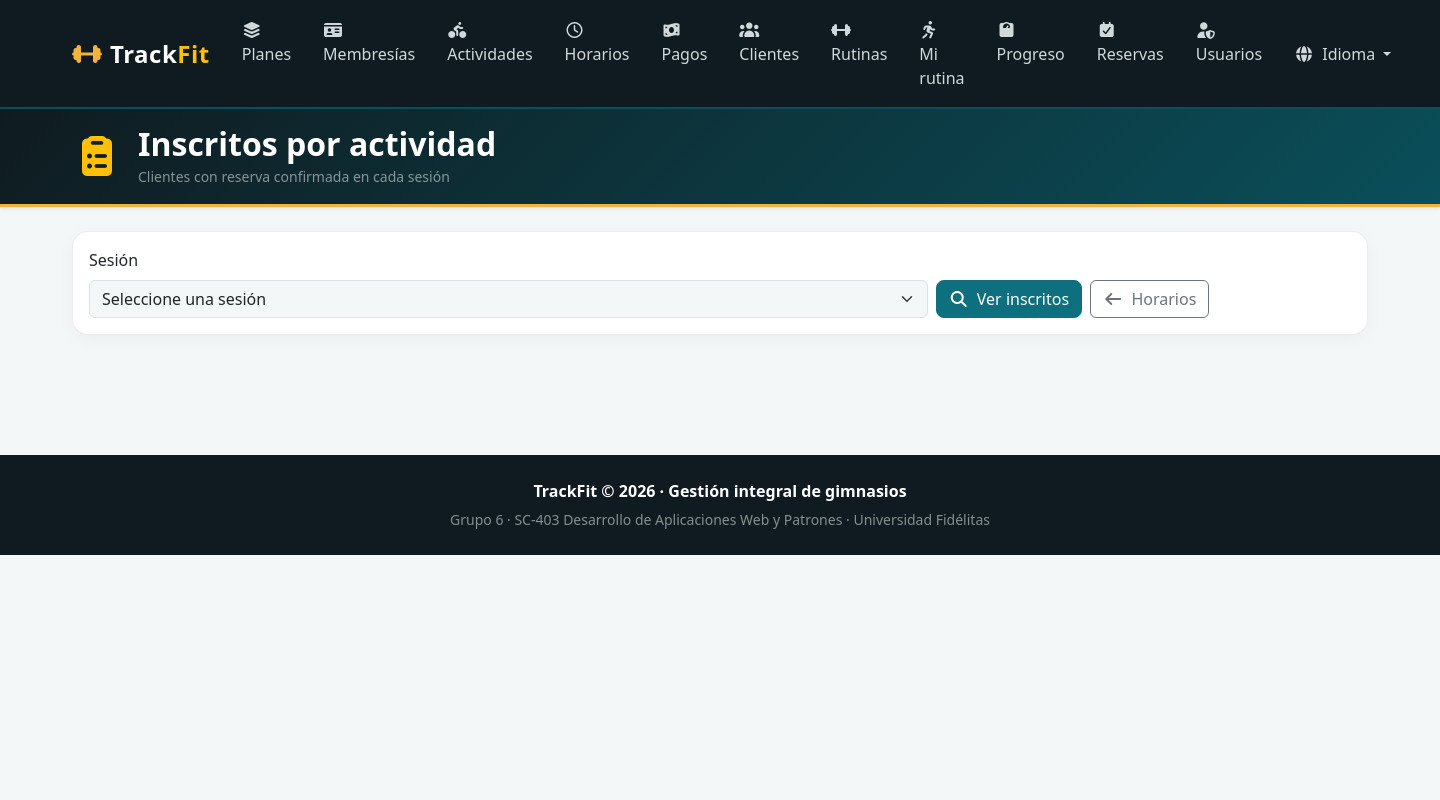
After one commit to Daniels2405/TrackFit, a Spring Boot app: page /reserva/inscritos in a window 1440 px wide. The commit adds this page. Run offline with Spring Boot 4, Linux system fonts and the light colour scheme; data comes from the database, SQL or seed files in the repository; some libraries are stand-ins or nearby versions.

Commit message:
HU14: consultar inscritos en una actividad
- Nueva pantalla /reserva/inscritos con selector de sesión
- Muestra la actividad, fecha, hora, entrenador y ocupación del cupo
- Lista de clientes con reserva confirmada (nombre, cédula, correo, teléfono)
- Botón Ver inscritos en el listado de horarios
- Textos en español e inglés

```diff
--- a/src/main/java/com/TrackFit/controller/ReservaController.java
+++ b/src/main/java/com/TrackFit/controller/ReservaController.java
@@ -16,7 +16,10 @@ import org.springframework.web.servlet.mvc.support.RedirectAttributes;
 import com.TrackFit.domain.Horario;
 import com.TrackFit.domain.Reserva;
 import com.TrackFit.service.ClienteService;
+import com.TrackFit.service.HorarioService;
 import com.TrackFit.service.ReservaService;
+import java.util.ArrayList;
+import java.util.Comparator;
 import java.util.List;
 import lombok.RequiredArgsConstructor;
 
@@ -27,6 +30,7 @@ public class ReservaController {
 
     private final ReservaService reservaService;
     private final ClienteService clienteService;
+    private final HorarioService horarioService;
     private final MessageSource messageSource;
 
     // HU11: actividades disponibles para el cliente + sus reservas
@@ -72,6 +76,33 @@ public class ReservaController {
         return "redirect:/reserva/disponibles";
     }
 
+    // HU14: consultar los clientes inscritos en una sesión (horario) de una actividad
+    @GetMapping("/inscritos")
+    public String inscritos(@RequestParam(value = "idHorario", required = false) Integer idHorario,
+                            Model model) {
+
+        // Sesiones para el selector, de la más reciente a la más antigua
+        List<Horario> horarios = new ArrayList<>(horarioService.getHorarios());
+        horarios.sort(Comparator.comparing(Horario::getFecha)
+                .thenComparing(Horario::getHoraInicio)
+                .reversed());
+        model.addAttribute("horarios", horarios);
+        model.addAttribute("idHorario", idHorario);
+
+        if (idHorario != null) {
+            Horario horario = horarioService.getHorario(idHorario);
+            if (horario == null) {
+                model.addAttribute("error",
+                        messageSource.getMessage("inscritos.horario.no.existe", null, LocaleContextHolder.getLocale()));
+            } else {
+                model.addAttribute("horario", horario);
+                model.addAttribute("inscritos", reservaService.getInscritos(idHorario));
+                model.addAttribute("disponibles", horarioService.getEspaciosDisponibles(horario));
+            }
+        }
+        return "reserva/inscritos";
+    }
+
     // HU13: el cliente cancela una reserva
     @PostMapping("/cancelar")
     public String cancelar(@RequestParam("cedula") String cedula,
--- a/src/main/java/com/TrackFit/repository/ReservaRepository.java
+++ b/src/main/java/com/TrackFit/repository/ReservaRepository.java
@@ -31,4 +31,7 @@ public interface ReservaRepository extends JpaRepository<Reserva, Integer> {
     Optional<Reserva> findByClienteCedulaAndHorarioIdHorario(String cedula, Integer idHorario);
 
     List<Reserva> findByClienteCedulaOrderByHorarioFechaAscHorarioHoraInicioAsc(String cedula);
+
+    //HU14: reservas de un horario según su estado, en el orden en que se hicieron
+    List<Reserva> findByHorarioIdHorarioAndEstadoOrderByFechaReservaAsc(Integer idHorario, String estado);
 }
--- a/src/main/java/com/TrackFit/service/ReservaService.java
+++ b/src/main/java/com/TrackFit/service/ReservaService.java
@@ -183,6 +183,12 @@ public class ReservaService {
         save(reserva);
     }
 
+    // HU14: clientes inscritos (reservas confirmadas) en un horario
+    @Transactional(readOnly = true)
+    public List<Reserva> getInscritos(Integer idHorario) {
+        return reservaRepository.findByHorarioIdHorarioAndEstadoOrderByFechaReservaAsc(idHorario, "Confirmada");
+    }
+
     // HU13: el cliente cancela una de sus reservas confirmadas.
     // El espacio queda libre de inmediato, porque los cupos solo cuentan las reservas Confirmadas.
     @Transactional
--- a/src/main/resources/messages.properties
+++ b/src/main/resources/messages.properties
@@ -508,3 +508,19 @@ reserva.confirmar.cancelar=¿Desea cancelar esta reserva? El espacio quedará li
 reserva.error.no.existe=La reserva seleccionada no existe.
 reserva.error.ya.cancelada=Esta reserva ya estaba cancelada.
 reserva.error.cancelar.pasado=No se puede cancelar una sesión que ya inició o ya pasó.
+
+
+# ==========================================================================
+# INSCRITOS POR SESIÓN (HU14)
+# ==========================================================================
+inscritos.titulo=Inscritos por actividad
+inscritos.subtitulo=Clientes con reserva confirmada en cada sesión
+inscritos.sesion=Sesión
+inscritos.seleccione.horario=Seleccione una sesión
+inscritos.ver=Ver inscritos
+inscritos.total=Inscritos
+inscritos.disponibles={0} espacios libres
+inscritos.vacio=Todavía no hay clientes inscritos en esta sesión.
+inscritos.fecha.reserva=Fecha de la reserva
+inscritos.sin.entrenador=Sin entrenador asignado
+inscritos.horario.no.existe=La sesión seleccionada no existe.
--- a/src/main/resources/messages_en.properties
+++ b/src/main/resources/messages_en.properties
@@ -511,3 +511,19 @@ reserva.confirmar.cancelar=Do you want to cancel this booking? The spot will be
 reserva.error.no.existe=The selected booking does not exist.
 reserva.error.ya.cancelada=This booking was already cancelled.
 reserva.error.cancelar.pasado=A session that has already started or ended cannot be cancelled.
+
+
+# ==========================================================================
+# ENROLLED PER SESSION (HU14)
+# ==========================================================================
+inscritos.titulo=Enrolled per activity
+inscritos.subtitulo=Clients with a confirmed booking in each session
+inscritos.sesion=Session
+inscritos.seleccione.horario=Select a session
+inscritos.ver=View enrolled
+inscritos.total=Enrolled
+inscritos.disponibles={0} spots left
+inscritos.vacio=There are no clients enrolled in this session yet.
+inscritos.fecha.reserva=Booking date
+inscritos.sin.entrenador=No trainer assigned
+inscritos.horario.no.existe=The selected session does not exist.
--- /dev/null
+++ b/src/main/resources/templates/reserva/inscritos.html
@@ -0,0 +1,107 @@
+<!DOCTYPE html>
+<html xmlns="http://www.w3.org/1999/xhtml"
+      xmlns:th="http://thymeleaf.org">
+    <head th:replace="~{general/fragmentos :: head}"></head>
+    <body>
+        <header th:replace="~{general/fragmentos :: header}"></header>
+
+        <!-- HU14: Consultar inscritos en una actividad -->
+        <section th:replace="~{general/fragmentos :: titulo('fa-solid fa-clipboard-list', #{inscritos.titulo}, #{inscritos.subtitulo})}"></section>
+
+        <main class="container mb-5">
+
+            <!-- Selector de la sesión (horario) -->
+            <div class="card p-3 mb-4">
+                <form method="get" th:action="@{/reserva/inscritos}" class="row g-2 align-items-end">
+                    <div class="col-md-8">
+                        <label class="form-label">[[#{inscritos.sesion}]]</label>
+                        <select name="idHorario" class="form-select" required>
+                            <option value="">[[#{inscritos.seleccione.horario}]]</option>
+                            <option th:each="h : ${horarios}"
+                                    th:value="${h.idHorario}"
+                                    th:selected="${h.idHorario == idHorario}"
+                                    th:text="${h.actividad.nombre + ' · ' + #temporals.format(h.fecha, 'dd/MM/yyyy') + ' · ' + #temporals.format(h.horaInicio, 'HH:mm')}">
+                                Yoga · 20/11/2026 · 18:00
+                            </option>
+                        </select>
+                    </div>
+                    <div class="col-auto">
+                        <button type="submit" class="btn btn-primary">
+                            <i class="fa-solid fa-magnifying-glass me-1"></i> [[#{inscritos.ver}]]
+                        </button>
+                        <a th:href="@{/horario/listado}" class="btn btn-outline-secondary ms-1">
+                            <i class="fa-solid fa-arrow-left me-1"></i> [[#{menu.horarios}]]
+                        </a>
+                    </div>
+                </form>
+            </div>
+
+            <!-- Detalle de la sesión seleccionada -->
+            <th:block th:if="${horario != null}">
+
+                <div class="card p-4 mb-4 border-start border-4 border-primary">
+                    <div class="d-flex flex-wrap justify-content-between align-items-center gap-3">
+                        <div>
+                            <h4 class="fw-bold mb-1" th:text="${horario.actividad.nombre}">Yoga</h4>
+                            <div class="text-muted small">
+                                <i class="fa-solid fa-calendar me-1"></i>
+                                [[${#temporals.format(horario.fecha, 'dd/MM/yyyy')}]]
+                                <i class="fa-solid fa-clock ms-3 me-1"></i>
+                                [[${#temporals.format(horario.horaInicio, 'HH:mm')}]] - [[${#temporals.format(horario.horaFin, 'HH:mm')}]]
+                                <i class="fa-solid fa-user-tie ms-3 me-1"></i>
+                                <span th:text="${horario.entrenador != null} ? ${horario.entrenador.nombreCompleto} : #{inscritos.sin.entrenador}">Entrenador</span>
+                            </div>
+                        </div>
+                        <div class="text-end">
+                            <div class="fs-3 fw-bold text-primary">
+                                [[${#lists.size(inscritos)}]] / [[${horario.cupoMaximo}]]
+                            </div>
+                            <span class="badge rounded-pill"
+                                  th:classappend="${disponibles > 0} ? 'bg-success' : 'bg-danger'"
+                                  th:text="${disponibles > 0} ? #{inscritos.disponibles(${disponibles})} : #{horario.lleno}">
+                                5 espacios libres
+                            </span>
+                        </div>
+                    </div>
+                </div>
+
+                <!-- Lista de inscritos -->
+                <div class="card p-4">
+                    <h5 class="fw-bold mb-3">
+                        <i class="fa-solid fa-users text-primary me-2"></i> [[#{inscritos.total}]]
+                    </h5>
+
+                    <p th:if="${#lists.isEmpty(inscritos)}" class="text-muted mb-0">[[#{inscritos.vacio}]]</p>
+
+                    <div th:unless="${#lists.isEmpty(inscritos)}" class="table-responsive">
+                        <table class="table table-hover align-middle mb-0">
+                            <thead>
+                                <tr>
+                                    <th>#</th>
+                                    <th>[[#{membresia.cliente}]]</th>
+                                    <th>[[#{usuario.cedula}]]</th>
+                                    <th>[[#{usuario.correo}]]</th>
+                                    <th>[[#{usuario.telefono}]]</th>
+                                    <th>[[#{inscritos.fecha.reserva}]]</th>
+                                </tr>
+                            </thead>
+                            <tbody>
+                                <tr th:each="r, fila : ${inscritos}">
+                                    <td th:text="${fila.count}">1</td>
+                                    <td class="fw-semibold" th:text="${r.cliente.nombreCompleto}">Carlos Rodríguez Mora</td>
+                                    <td th:text="${r.cliente.cedula}">101110111</td>
+                                    <td th:text="${r.cliente.correo}">correo@ejemplo.com</td>
+                                    <td th:text="${r.cliente.telefono}">8888-8888</td>
+                                    <td th:text="${r.fechaReserva != null} ? ${#temporals.format(r.fechaReserva, 'dd/MM/yyyy HH:mm')} : ''">17/11/2026 18:30</td>
+                                </tr>
+                            </tbody>
+                        </table>
+                    </div>
+                </div>
+            </th:block>
+        </main>
+
+        <section th:replace="~{general/fragmentos :: mostrarToast}"></section>
+        <footer th:replace="~{general/fragmentos :: footer}"></footer>
+    </body>
+</html>
```
Also changed, not shown: src/main/resources/templates/horario/listado.html (+10 -1 lines).
